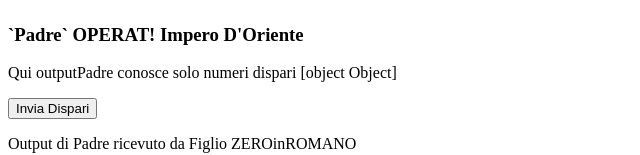
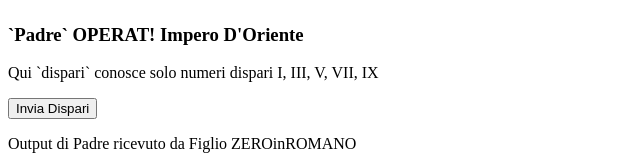
Before and after one commit to Aierbote/ITSjobs_ngEx5, an Angular app: page / in a window 1280 px wide. Shown: the part 362-517 px from the top of the page, without its empty margins (0-640 px from the left). Built offline with nearby package versions, Linux system fonts and the light colour scheme.

Commit message:
showing 'dispari' inside component

```diff
--- a/src/app/components/padre/padre.component.html
+++ b/src/app/components/padre/padre.component.html
@@ -1,3 +1,3 @@
 <h3>`Padre` OPERAT! Impero D'Oriente</h3>
-<p>Qui outputPadre conosce solo numeri dispari {{ outputPadre }}</p>
+<p>Qui `dispari` conosce solo numeri dispari {{ dispari }}</p>
 <button (click)="sendDispari()">Invia Dispari</button>
```
